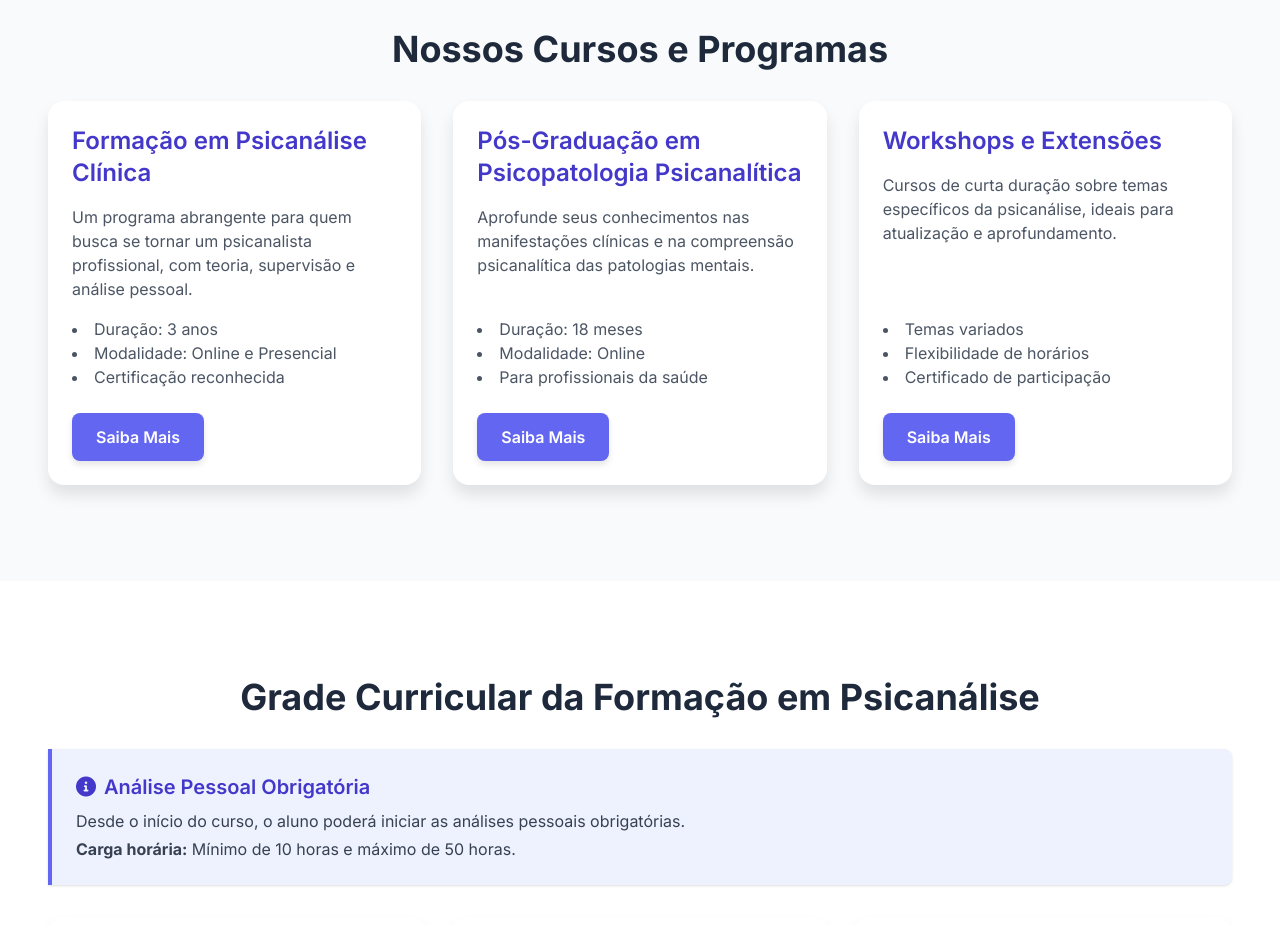
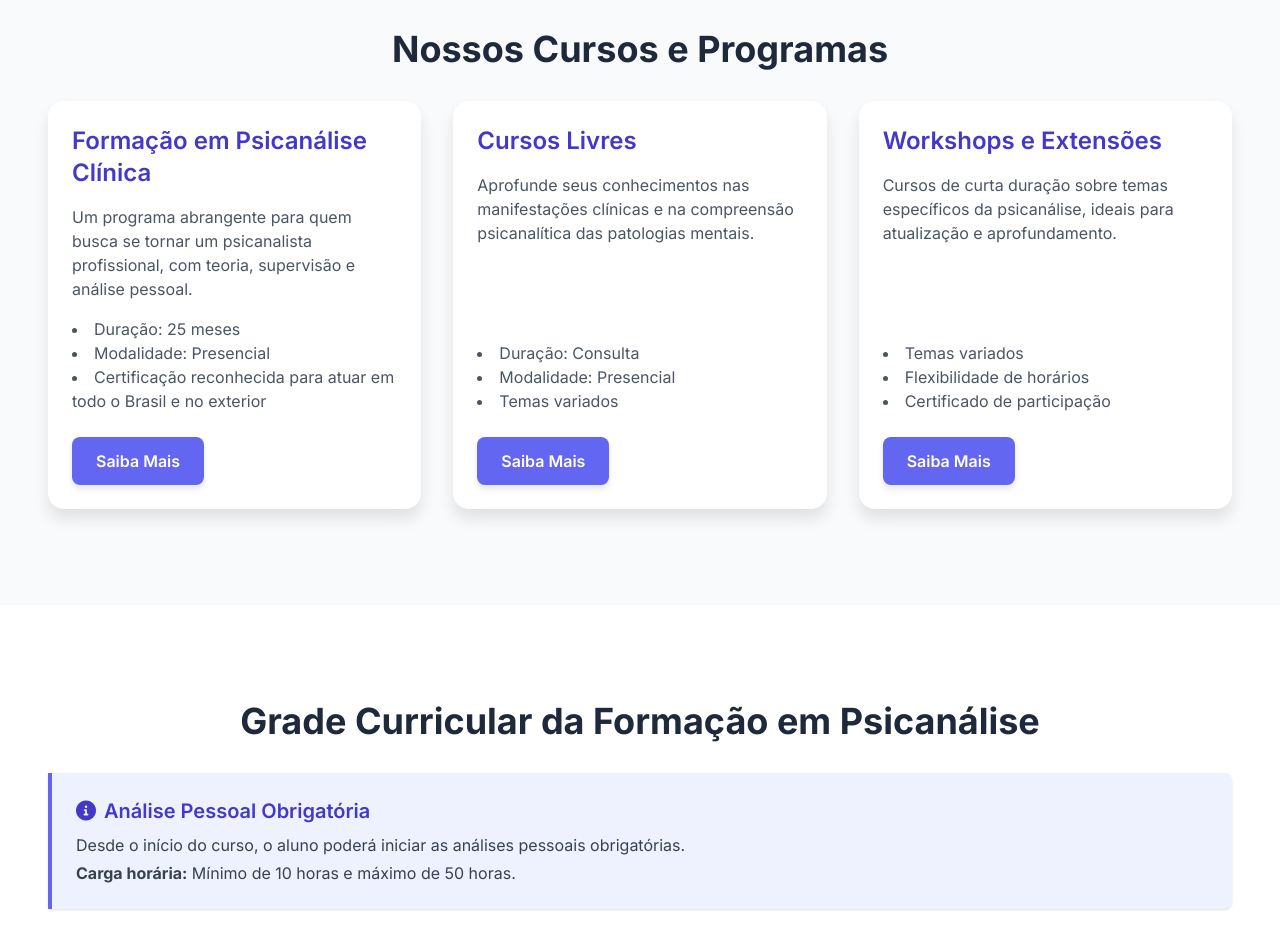
Before and after one commit to rafaelitajahy/lumiar, a plain HTML site: page index.html in a window 1280 px wide. Shown: the part 1980-2905 px from the top of the page. Drawn offline with nearby package versions, Linux system fonts and the light colour scheme.

Commit message:
feat: altera textos

```diff
--- a/index.html
+++ b/index.html
@@ -212,9 +212,12 @@
               profissional, com teoria, supervisão e análise pessoal.
             </p>
             <ul class="list-disc list-inside text-gray-600 mb-6">
-              <li>Duração: 3 anos</li>
-              <li>Modalidade: Online e Presencial</li>
-              <li>Certificação reconhecida</li>
+              <li>Duração: 25 meses</li>
+              <li>Modalidade: Presencial</li>
+              <li>
+                Certificação reconhecida para atuar em todo o Brasil e no
+                exterior
+              </li>
             </ul>
             <a
               href="#contact"
@@ -224,16 +227,16 @@
           </div>
           <div class="card flex flex-col">
             <h4 class="text-2xl font-semibold text-indigo-700 mb-4">
-              Pós-Graduação em Psicopatologia Psicanalítica
+              Cursos Livres
             </h4>
             <p class="text-gray-600 mb-4 flex-grow">
               Aprofunde seus conhecimentos nas manifestações clínicas e na
               compreensão psicanalítica das patologias mentais.
             </p>
             <ul class="list-disc list-inside text-gray-600 mb-6">
-              <li>Duração: 18 meses</li>
-              <li>Modalidade: Online</li>
-              <li>Para profissionais da saúde</li>
+              <li>Duração: Consulta</li>
+              <li>Modalidade: Presencial</li>
+              <li>Temas variados</li>
             </ul>
             <a
               href="#contact"
```
